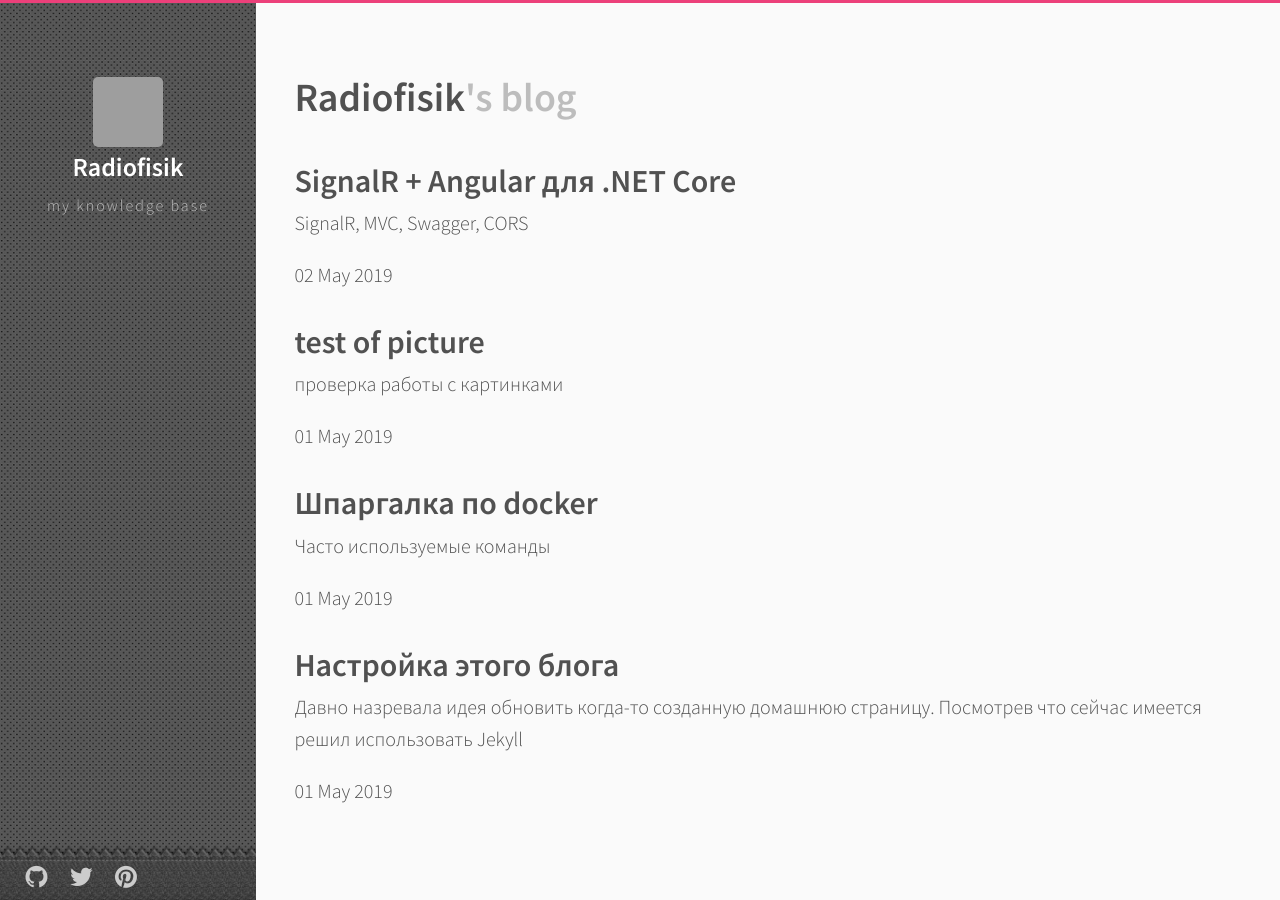
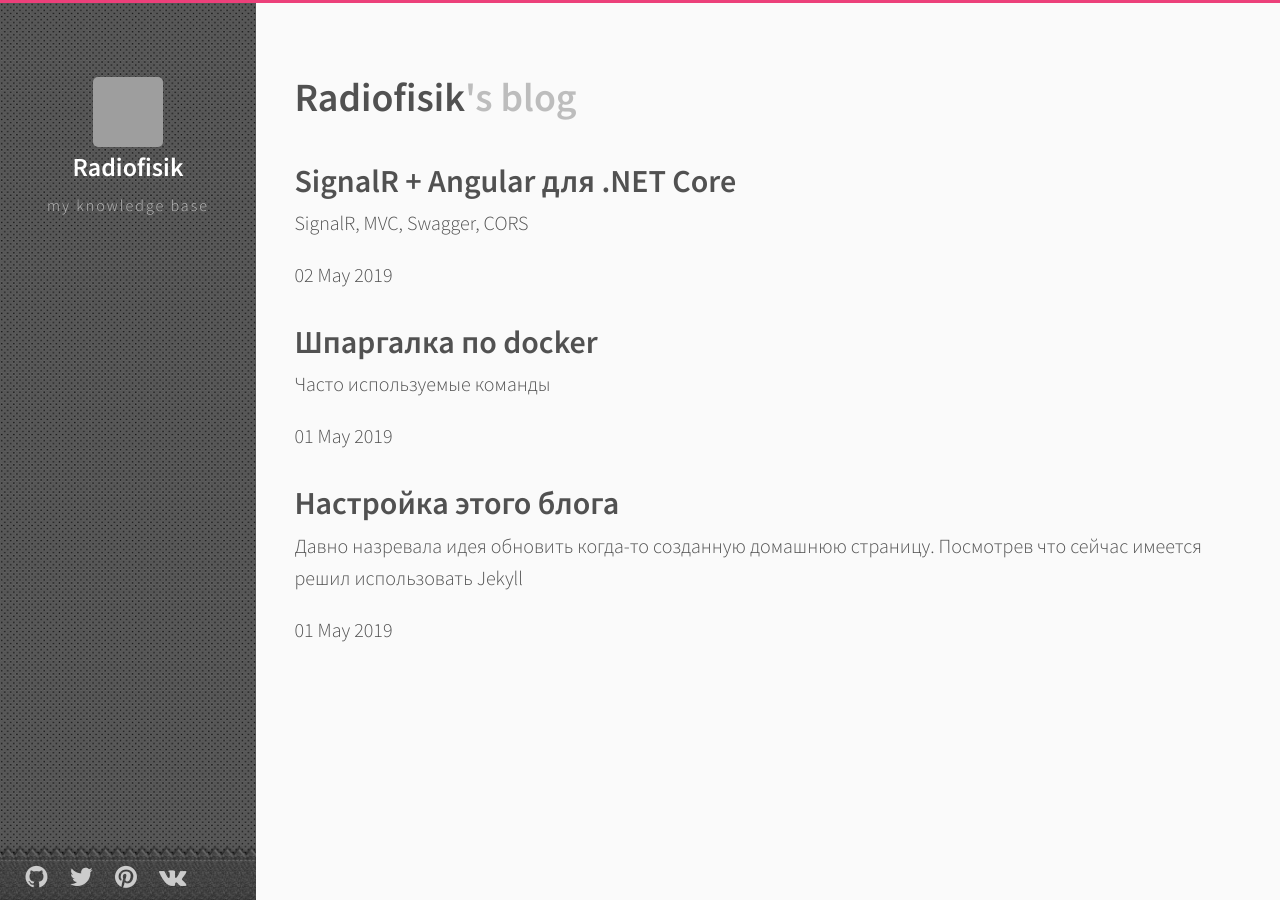
Before and after one commit to Radiofisik/radiofisik.github.io, a Jekyll site: the page built from index.html, in a window 1280 px wide. Built offline with Jekyll 4.4.1, drawn with Linux system fonts in a browser that asks for light colours; the list of posts is cut into pages by our own code; grey boxes are pictures that could not be loaded.

Commit message:
add vk, remove picttest

```diff
--- a/_config.yml
+++ b/_config.yml
@@ -8,6 +8,7 @@ gravatar_hash:      "ddf1a8cb93900b0cb7b86d96663a54d4"
 twitter:            "radiofisik39"
 email:              "mail@radiofisik.ru"
 github:             "radiofisik"
+vk:                 "id3171419"
 pinterest:          "0liks8jl05hcpyb1chvg0b9teugvwf"
 
 
--- a/_layouts/default.html
+++ b/_layouts/default.html
@@ -29,6 +29,10 @@
             <a type="button" href="//facebook.com/{{ site.facebook }}">
                 <i class="fa fa-facebook"></i>
             </a>
+            {% endif %} {% if site.vk %}
+            <a type="button" href="//vk.com/{{ site.vk }}">
+                <i class="fa fa-vk"></i>
+            </a>
             {% endif %}
         </ul>
     </div>
--- a/_posts/picttest/2019-05-01-pict.md
+++ /dev/null
@@ -1,6 +0,0 @@
----
-title: test of picture
-description: проверка работы с картинками
----
-
-![509269950](509269950.jpeg)
```
Also changed, not shown: _posts/picttest/509269950.jpeg (deleted).
